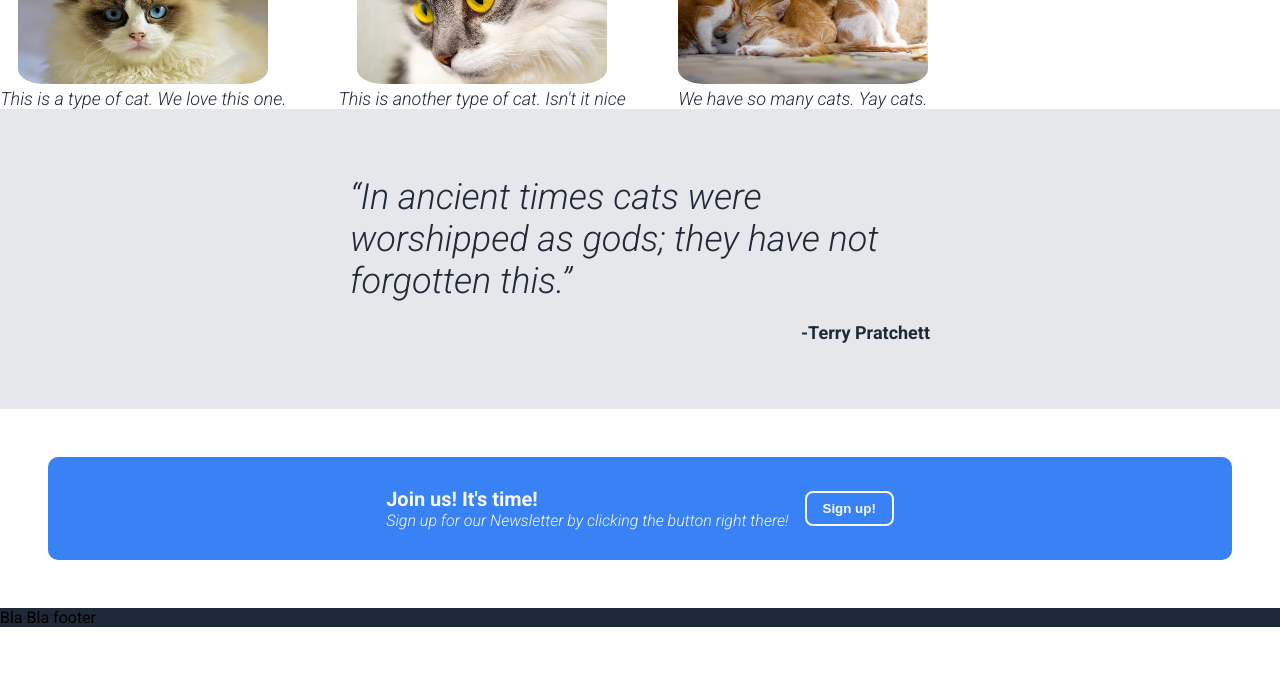
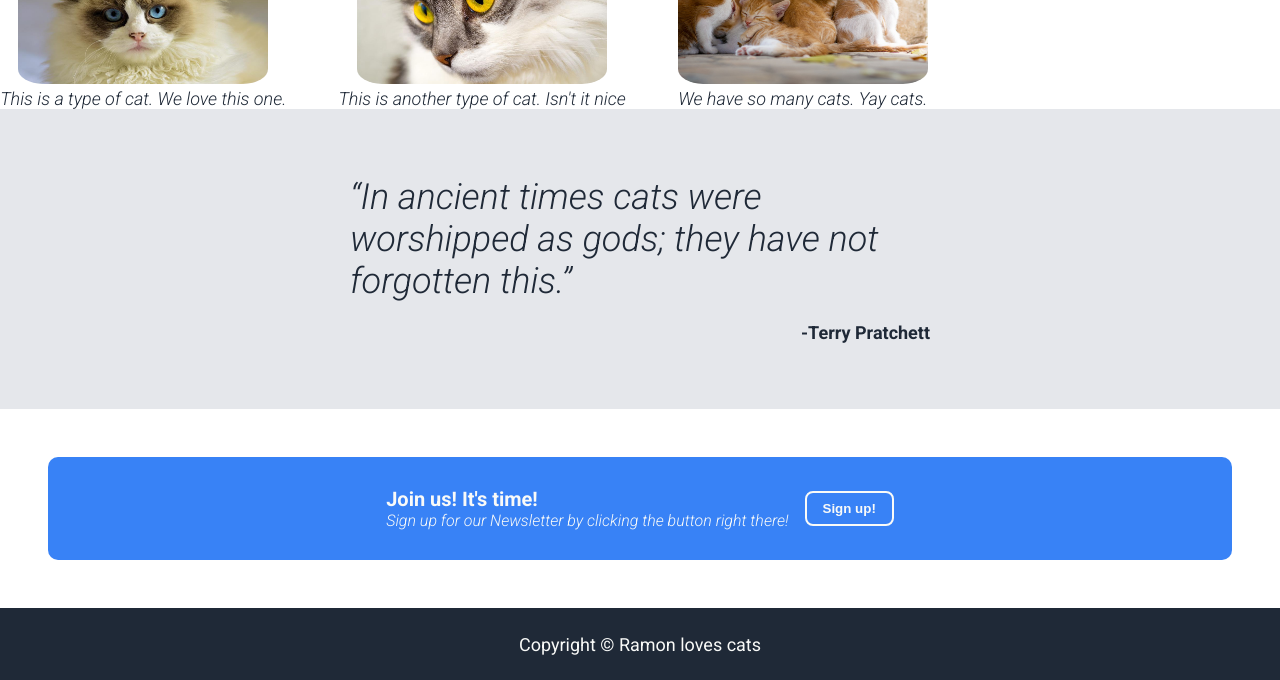
Before and after one commit to Rhas92/-, a plain HTML site: page index.html in a window 1280 px wide. Shown: the part 612-1292 px from the top of the page. Before the commit the page ends 1239 px from the top, so only its background shows below. Drawn offline with Linux system fonts and the light colour scheme.

Commit message:
Finished footer.

```diff
--- a/index.html
+++ b/index.html
@@ -112,7 +112,7 @@
         </div>
 
         <div class="footer">
-            Bla Bla footer
+            Copyright © Ramon loves cats
         </div>
 
     </body>
--- a/styles.css
+++ b/styles.css
@@ -180,6 +180,17 @@ body {
     font-weight: 700;
 }
 
+/* Footer Section */
+
+.footer {
+    height: 72px;
+    display: flex;
+    align-items: center;
+    justify-content: center;
+    color: #f9faf8;
+    font-size: 18px;
+}
+
 /* Removes lines and blue text from links */
 
 a {
```
